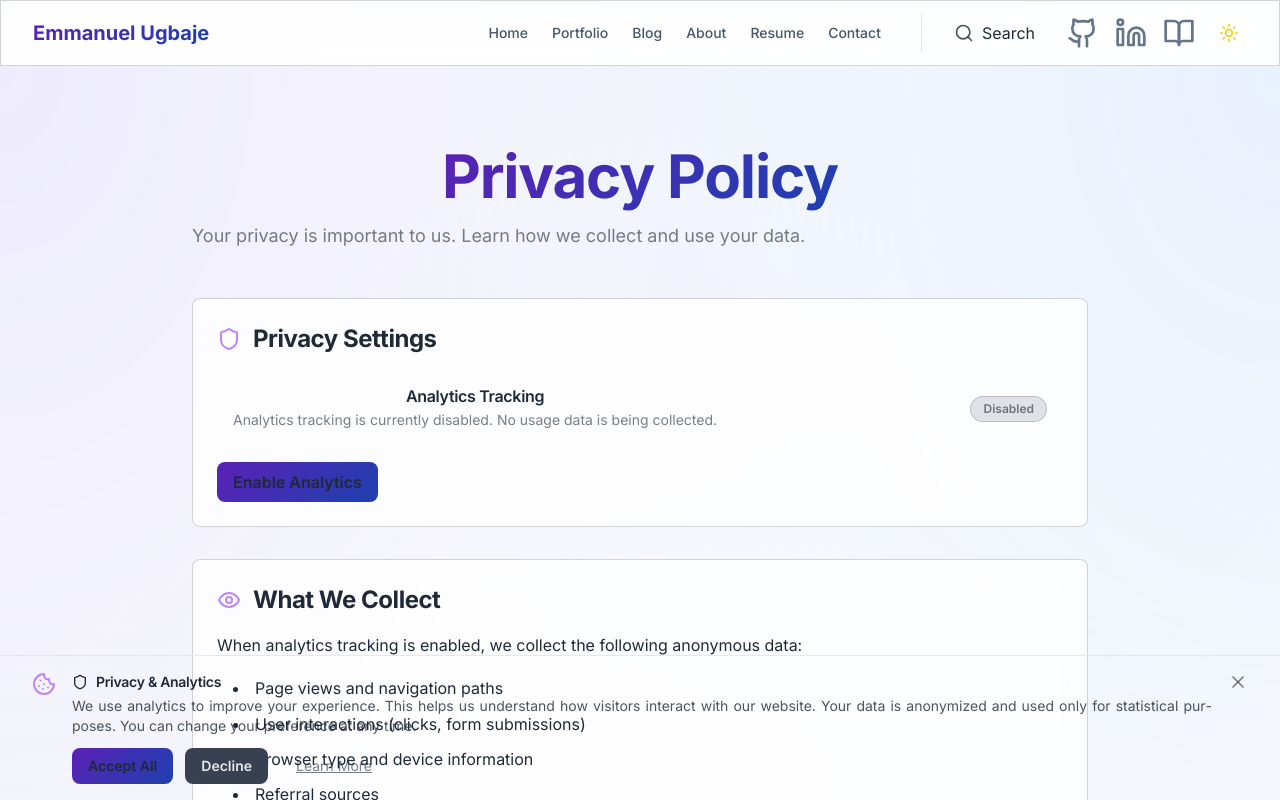
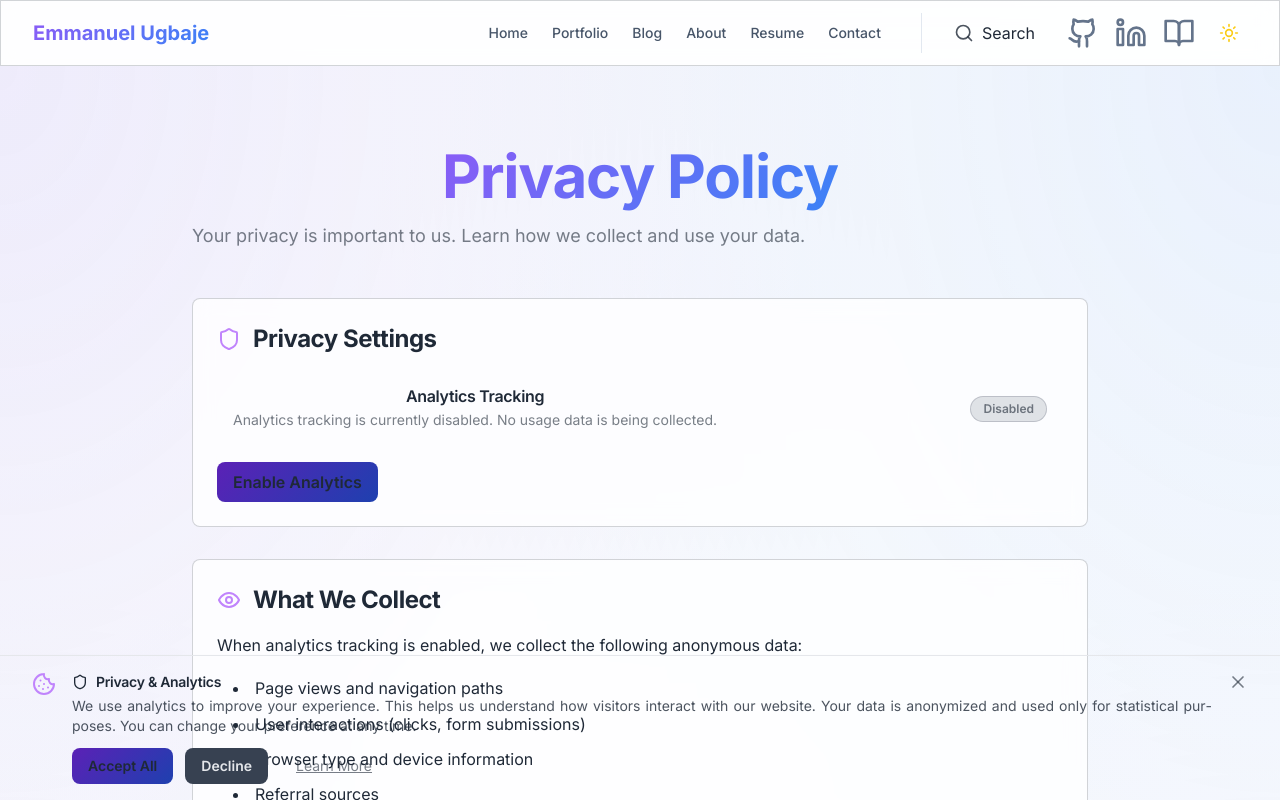
Before and after one commit to gogiraFoundation/gl_, a Next.js app in the folder gogir-labs-fe/: page /privacy in a window 1280 px wide. Shown: the top 800 px of the page. Built offline with nearby package versions, Linux system fonts and the light colour scheme.

Commit message:
fix(fe): gradient headings readable in light theme
Remove conflicting bg-gradient-primary from GradientText; rely on .gradient-text
only. Use vibrant purple-blue gradient for light mode headings; add color:transparent
and gradient-text--secondary for the secondary variant.

Made-with: Cursor

```diff
--- a/gogir-labs-fe/app/globals.css
+++ b/gogir-labs-fe/app/globals.css
@@ -478,20 +478,31 @@ a[href^='mailto:'] {
   border: 1px solid rgba(31, 41, 55, 0.2);
 }
 
-/* Gradient Text */
+/* Gradient Text (single source: avoid stacking Tailwind bg-gradient-* on the same node) */
 .gradient-text {
+  color: transparent;
   background: var(--gradient-primary);
   -webkit-background-clip: text;
+  background-clip: text;
   -webkit-text-fill-color: transparent;
-  background-clip: text;
 }
 
-/* Light mode - ensure gradient text is dark */
+/*
+ * Light mode: use the same vibrant stops as dark mode so headings stay readable
+ * on white. (Solid buttons still use .bg-gradient-primary with deeper stops.)
+ */
 [data-theme='light'] .gradient-text {
-  background: linear-gradient(135deg, #5b21b6 0%, #1e40af 100%);
+  background: linear-gradient(135deg, #8b5cf6 0%, #3b82f6 100%);
   -webkit-background-clip: text;
+  background-clip: text;
   -webkit-text-fill-color: transparent;
+}
+
+.gradient-text--secondary {
+  background: var(--gradient-secondary);
+  -webkit-background-clip: text;
   background-clip: text;
+  -webkit-text-fill-color: transparent;
 }
 
 /* Ensure bg-gradient-primary and bg-gradient-secondary classes use dark gradients in light mode */
--- a/gogir-labs-fe/components/ui/GradientText.tsx
+++ b/gogir-labs-fe/components/ui/GradientText.tsx
@@ -14,8 +14,7 @@ export function GradientText({ children, className, gradient = 'primary' }: Grad
     <span
       className={cn(
         'gradient-text font-bold',
-        gradient === 'primary' && 'bg-gradient-primary',
-        gradient === 'secondary' && 'bg-gradient-secondary',
+        gradient === 'secondary' && 'gradient-text--secondary',
         className
       )}
     >
```
